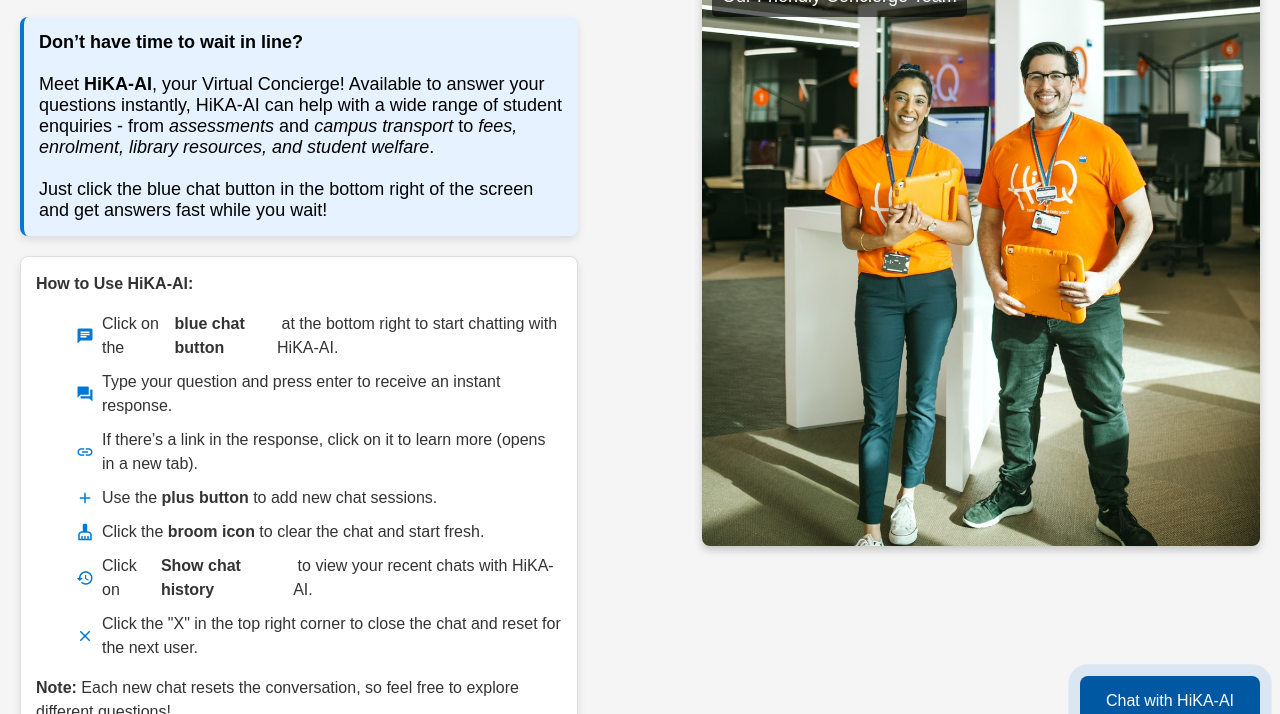
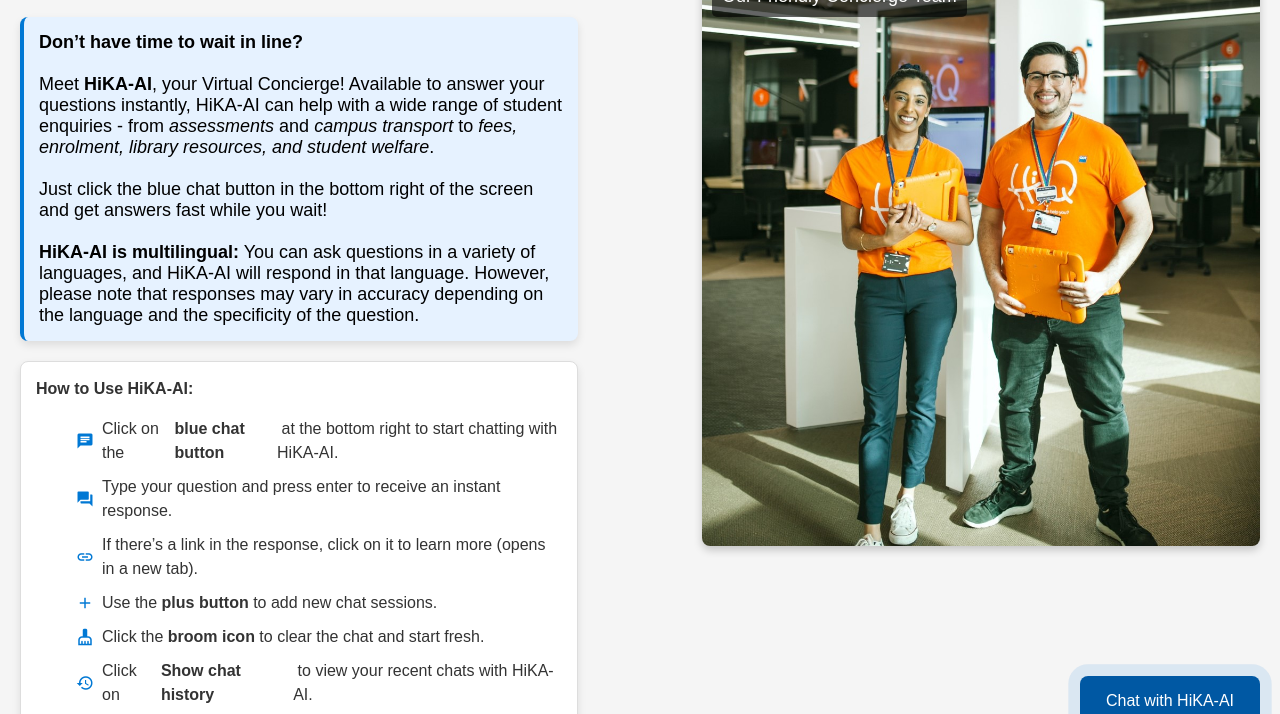
Before and after one commit to AlofiB/HiKA-AI-Service-Point-POC, a plain HTML site: page index.html in a window 1280 px wide. Shown: the part 54-768 px from the top of the page. Drawn offline with Linux system fonts and the light colour scheme.

Commit message:
Update index.html

```diff
--- a/index.html
+++ b/index.html
@@ -157,7 +157,8 @@
 			<strong>Don’t have time to wait in line?</strong> <br><br>
 			Meet <strong>HiKA-AI</strong>, your Virtual Concierge! Available to answer your questions instantly, HiKA-AI can help with a wide range of student enquiries - from <em>assessments</em> and <em>campus transport</em> to <em>fees, enrolment, library resources, and student welfare</em>.<br><br>
 
-			Just click the blue chat button in the bottom right of the screen and get answers fast while you wait!
+			Just click the blue chat button in the bottom right of the screen and get answers fast while you wait!<br><br>
+			<strong>HiKA-AI is multilingual:</strong> You can ask questions in a variety of languages, and HiKA-AI will respond in that language. However, please note that responses may vary in accuracy depending on the language and the specificity of the question.
 		</div>
 
         <!-- Instructions Section -->
```
